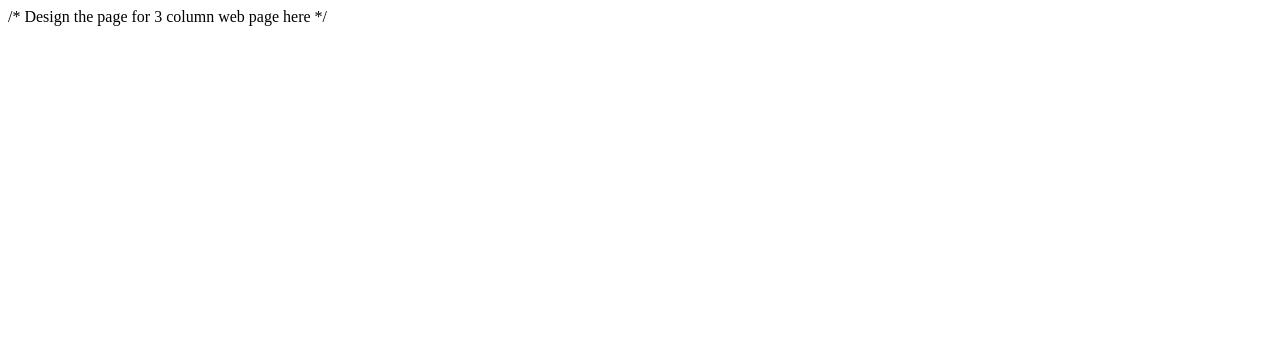
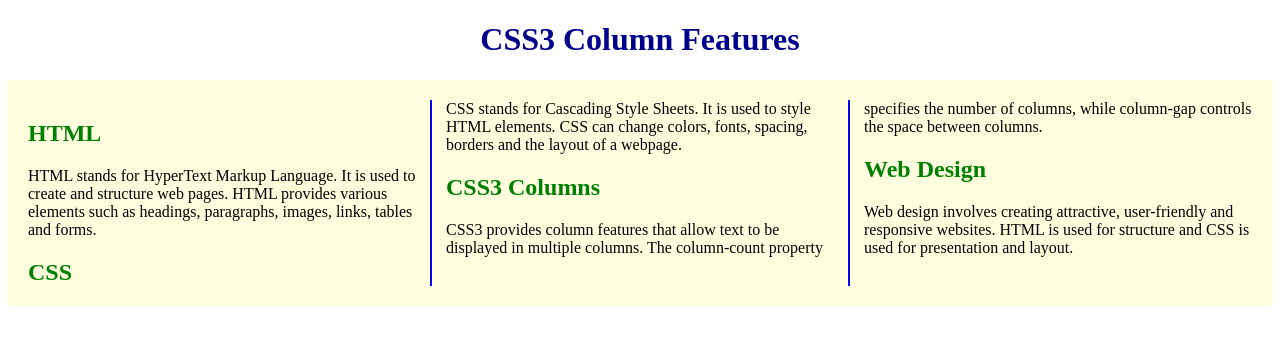
Before and after one commit to rajeswarand2008-beep/Rajpro5, a website: page index.html in a window 1280 px wide. Drawn offline with Linux system fonts and the light colour scheme.

Commit message:
Update index.html

```diff
--- a/index.html
+++ b/index.html
@@ -1,17 +1,68 @@
 <!DOCTYPE html>
-<html lang="en">
+<html>
 <head>
-<meta charset="UTF-8">
-<meta name="viewport" content="width=device-width, initial-scale=1.0">
-<title>CSS3 Multi-Column Layout</title>
+    <title>CSS3 Column Features</title>
 
-<style>
-/* Write the CSS required for this page here */
-</style>
+    <style>
+        .content {
+            column-count: 3;
+            column-gap: 30px;
+            column-rule: 2px solid blue;
+            padding: 20px;
+            background-color: lightyellow;
+        }
 
+        h1 {
+            text-align: center;
+            color: darkblue;
+        }
+
+        h2 {
+            color: green;
+        }
+    </style>
 </head>
 
 <body>
-/* Design the page for 3 column web page here */
+
+    <h1>CSS3 Column Features</h1>
+
+    <div class="content">
+
+        <h2>HTML</h2>
+        <p>
+            HTML stands for HyperText Markup Language.
+            It is used to create and structure web pages.
+            HTML provides various elements such as headings,
+            paragraphs, images, links, tables and forms.
+        </p>
+
+        <h2>CSS</h2>
+        <p>
+            CSS stands for Cascading Style Sheets.
+            It is used to style HTML elements.
+            CSS can change colors, fonts, spacing,
+            borders and the layout of a webpage.
+        </p>
+
+        <h2>CSS3 Columns</h2>
+        <p>
+            CSS3 provides column features that allow text
+            to be displayed in multiple columns.
+            The column-count property specifies the number
+            of columns, while column-gap controls the space
+            between columns.
+        </p>
+
+        <h2>Web Design</h2>
+        <p>
+            Web design involves creating attractive,
+            user-friendly and responsive websites.
+            HTML is used for structure and CSS is used
+            for presentation and layout.
+        </p>
+
+    </div>
+
 </body>
 </html>
```
